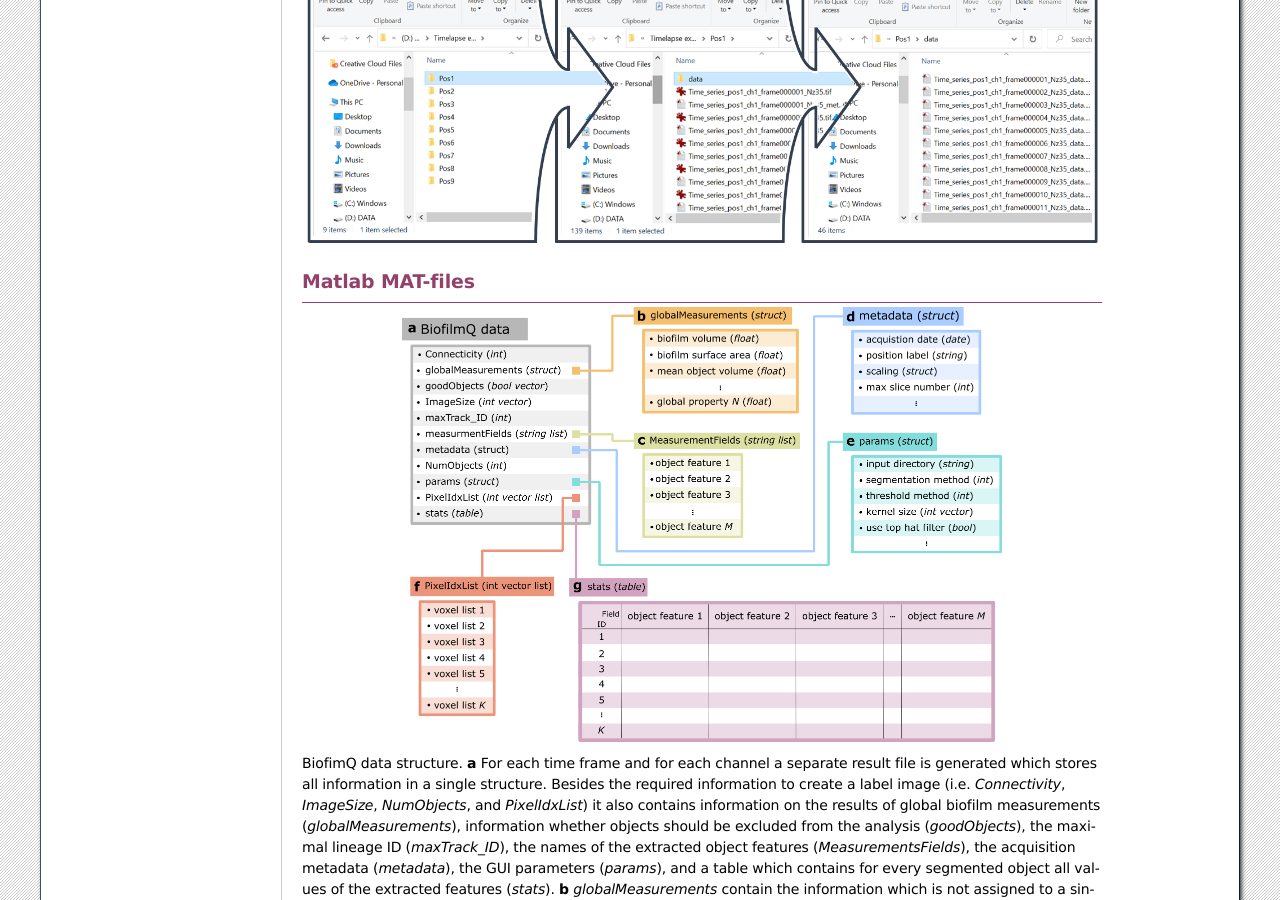
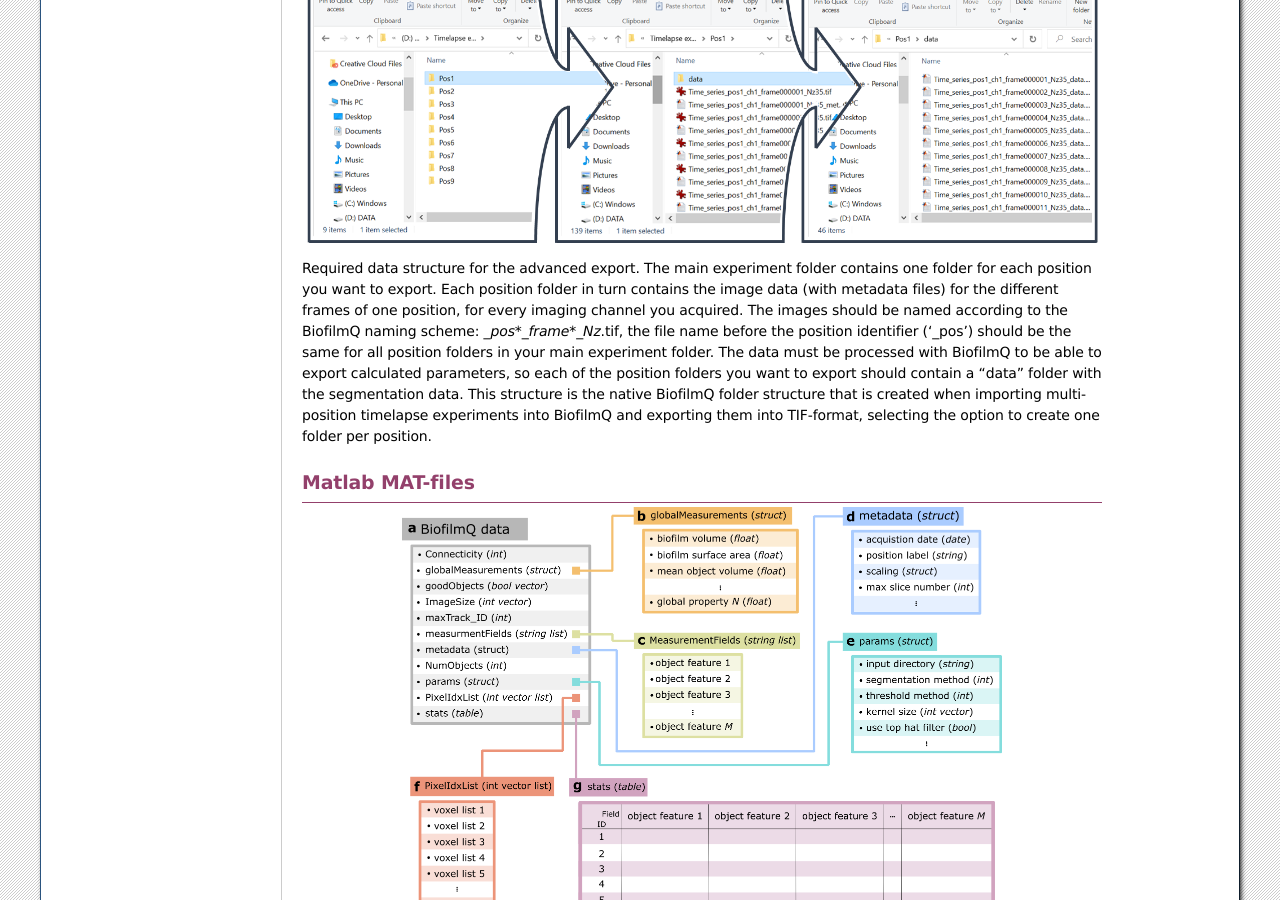
Before and after one commit to knutdrescher/BiofilmQ, a Sphinx documentation site: the page built from docs/usage/export.rst, in a window 1280 px wide and 900 px high, scrolled down 1804 px. Built offline with Sphinx 7.4.7, drawn with Linux system fonts in a browser that asks for light colours.

Commit message:
Updated documentation of advanced excel export

```diff
--- a/docs/usage/export.rst
+++ b/docs/usage/export.rst
@@ -74,6 +74,16 @@
     :width: 1419 px
     :align: center
 
+Required data structure for the advanced export. The main experiment folder contains one folder for each
+position you want to export. Each position folder in turn contains the image data (with metadata files) for
+the different frames of one position, for every imaging channel you acquired. The images should be named according
+to the BiofilmQ naming scheme: *_pos*_frame*_Nz*.tif, the file name before the position identifier ('_pos') should be
+the same for all position folders in your main experiment folder. The data must be processed with
+BiofilmQ to be able to export calculated parameters, so each of the position folders you want to export should
+contain a "data" folder with the segmentation data. This structure is the native BiofilmQ folder structure that
+is created when importing multi-position timelapse experiments into BiofilmQ and exporting them into TIF-format, selecting the
+option to create one folder per position.
+
 .. _export_mat:
 
 Matlab MAT-files
```
